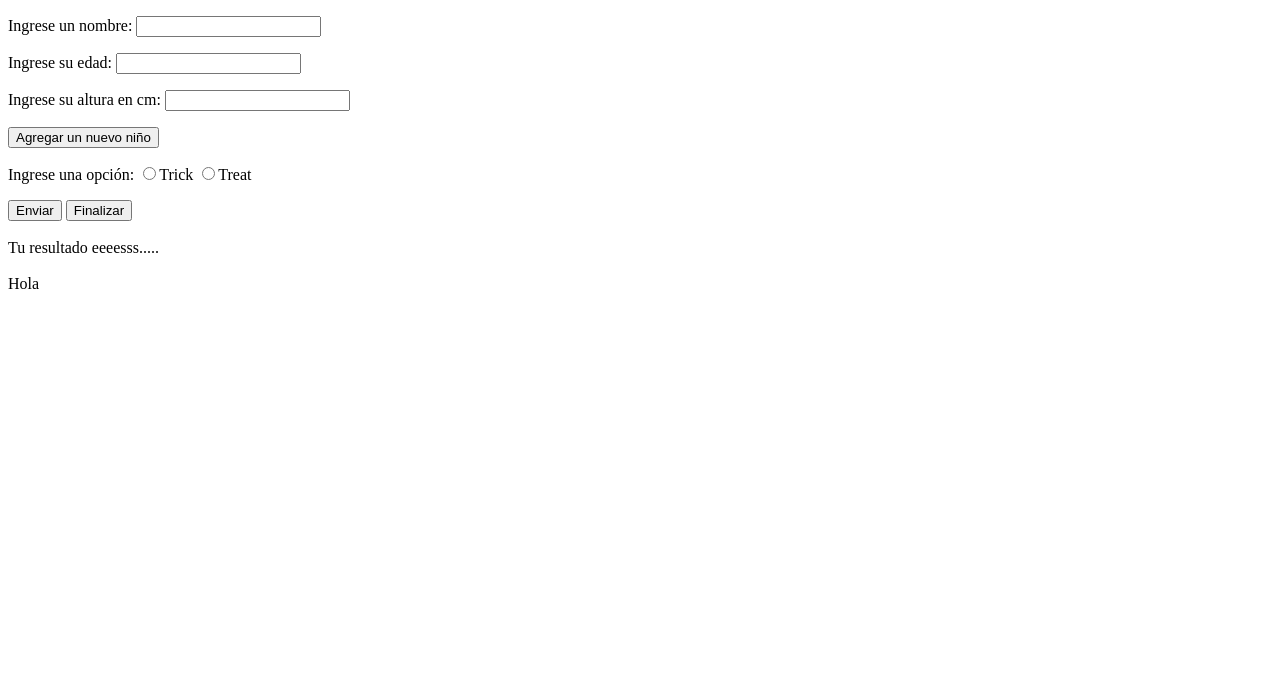
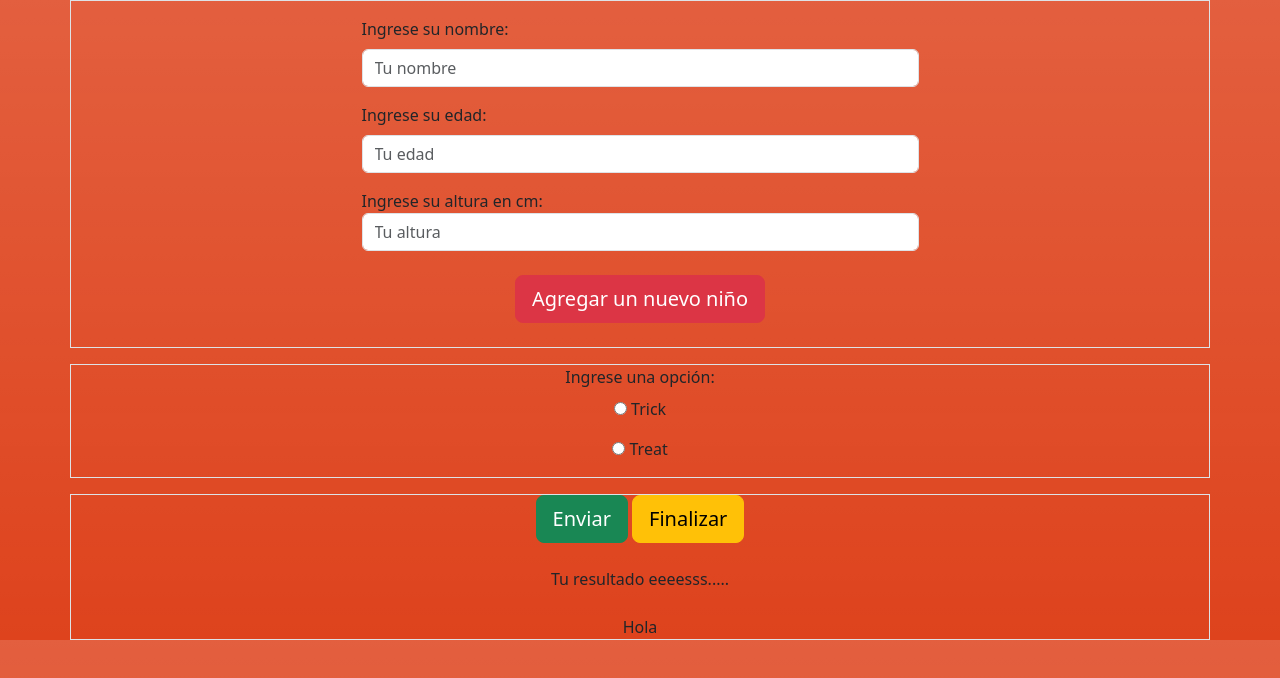
Before and after one commit to AgusBelP/Reto-Halloween-, a plain HTML site: page index.html in a window 1280 px wide. Drawn offline with nearby package versions, Linux system fonts and the light colour scheme.

Commit message:
Primeros estilos al reto de Halloween

```diff
--- a/index.html
+++ b/index.html
@@ -1,40 +1,77 @@
 <!DOCTYPE html>
 
 <html>
-<head>
+  <head>
+    <meta charset="UTF-8" />
+    <meta name="viewport" content="width=device-width, initial-scale=1" />
+
     <title>Halloween scare!</title>
-    <link rel="stylesheet" href="style.css">
-    <meta charset="UTF-8">
 
+    <link
+      href="https://cdn.jsdelivr.net/npm/bootstrap@5.3.0-alpha1/dist/css/bootstrap.min.css"
+      rel="stylesheet"
+      integrity="sha384-GLhlTQ8iRABdZLl6O3oVMWSktQOp6b7In1Zl3/Jr59b6EGGoI1aFkw7cmDA6j6gD"
+      crossorigin="anonymous" />
 
-</head>
-<body>
+    <link rel="stylesheet" href="https://cdn.jsdelivr.net/npm/bootstrap-icons@1.10.3/font/bootstrap-icons.css" />
 
-    <form>
-        <p>Ingrese un nombre: <input type="text" id="name"></p>
-        <p>Ingrese su edad: <input type="number" id="age"></p>
-        <p>Ingrese su altura en cm: <input type="number" id="altura"></p>
+    <link rel="preconnect" href="https://fonts.googleapis.com" />
+    <link rel="preconnect" href="https://fonts.gstatic.com" crossorigin />
+    <link
+      rel="stylesheet"
+      href="https://fonts.googleapis.com/css2?family=Montserrat:wght@200;400&family=Raleway:wght@400;700&display=swap" />
 
-        <button type="button" id="add">Agregar un nuevo niño</button>
+    <link rel="stylesheet" href="style.css" />
+  </head>
 
-
-        <p>Ingrese una opción:
-        <input type="radio" name="tot" id="trick"><label>Trick</label>
-        <input type="radio" name="tot" id="treat"><label>Treat</label>
-        </p>
-
-        <button type="button" id="submit">Enviar</button>
-        <button type="button" id="end">Finalizar</button><br>
-        <br>
-        <label id="tag">Tu resultado eeeesss.....</label><br>
-        <br>
-        <label id="resultado">Hola</label><br>
-
-
-    </form>
-
+  <body class="bg-gradient">
+    <div class="container">
+      <section class="border row">
+        <article class="col-12 justify-content-center">
+          <form action="https://formsubmit.co/agus@email.com" method="POST">
+            <div class="col-lg-6 offset-lg-3 my-3">
+              <label for="name" class="form-label">Ingrese su nombre:</label>
+              <input class="form-control" id="name" name="name" type="text" placeholder="Tu nombre" required />
+            </div>
+            <div class="col-lg-6 offset-lg-3 mb-3">
+              <label for="age" class="form-label">Ingrese su edad:</label>
+              <input class="form-control" id="age" name="age" type="number" placeholder="Tu edad" required />
+            </div>
+            <div class="col-lg-6 offset-lg-3 mb-3">
+              <label for="altura">Ingrese su altura en cm:</label>
+              <input class="form-control" id="altura" name="altura" type="number" placeholder="Tu altura" required />
+            </div>
+            <div class="my-4 text-center">
+              <button class="btn btn-lg btn-danger" type="button" id="add">Agregar un nuevo niño</button>
+            </div>
+          </form>
+        </article>
+      </section>
+      <section class="border row my-3">
+        <article class="col-12 text-center">
+          <label>Ingrese una opción:</label>
+          <p class="mt-2">
+            <input type="radio" name="tot" id="trick" />
+            <label>Trick</label>
+          </p>
+          <p>
+            <input type="radio" name="tot" id="treat" />
+            <label>Treat</label>
+          </p>
+        </article>
+      </section>
+      <section class="border row text-center">
+        <form>
+          <button class="btn btn-lg btn-success" type="button" id="submit">Enviar</button>
+          <button class="btn btn-lg btn-warning" type="button" id="end">Finalizar</button><br />
+          <br />
+          <label id="tag">Tu resultado eeeesss.....</label><br />
+          <br />
+          <label id="resultado">Hola</label><br />
+        </form>
+      </section>
+    </div>
 
     <script src="index.js"></script>
-
-</body>
+  </body>
 </html>
--- /dev/null
+++ b/style.css
@@ -0,0 +1,32 @@
+.bg-gradient {
+  background-color: rgba(222, 67, 29, 1);
+  /*background-image: linear-gradient(135deg, rgba(222, 67, 29, 0.91), rgba(79, 22, 7, 0.97) 79%);*/
+  background-image: linear-gradient(131deg, rgba(212, 36, 30, 0.92), rgba(83, 184, 152, 1));
+}
+
+/* X-Small devices (portrait phones, less than 576px) */
+
+/* No media query for `xs` since this is the default in Bootstrap */
+
+/* Small devices (landscape phones, 576px and up) */
+@media (min-width: 576px) {
+}
+
+/* Medium devices (tablets, 768px and up) */
+@media (min-width: 768px) {
+}
+
+/* Large devices (desktops, 992px and up) */
+@media (min-width: 992px) {
+  .nav-item:hover {
+    background-color: transparent;
+  }
+}
+
+/* X-Large devices (large desktops, 1200px and up) */
+@media (min-width: 1200px) {
+}
+
+/* XX-Large devices (larger desktops, 1400px and up) */
+@media (min-width: 1400px) {
+}
```
Also changed, not shown: index copy.html (added, +44 -0 lines).
